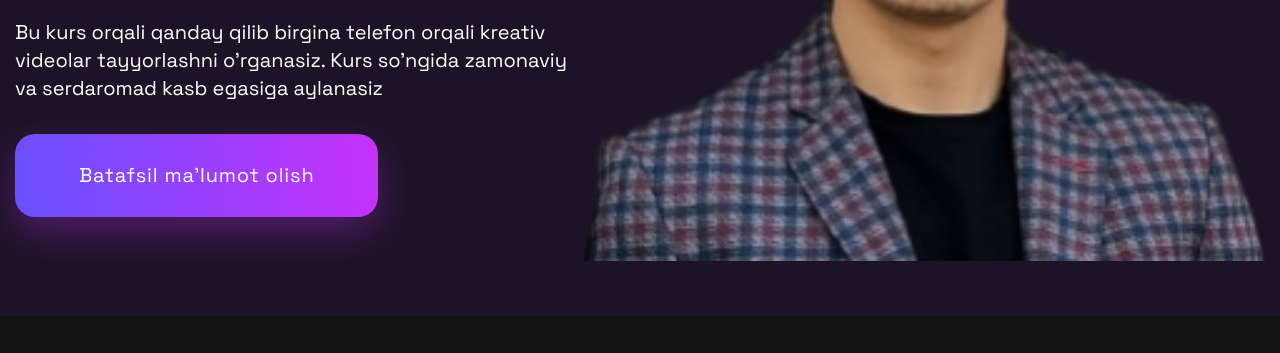
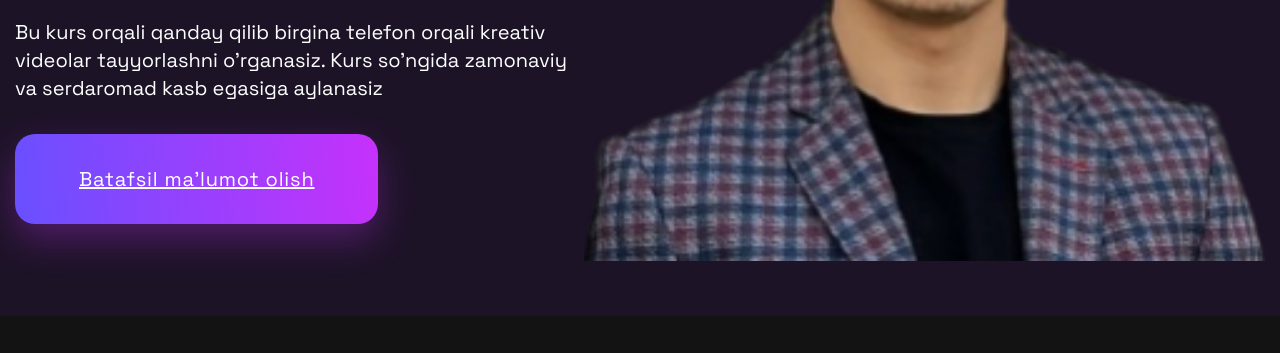
Before and after one commit to ZakiyyullohDev/kelajakda-uz, a plain HTML site: page index.html in a window 1280 px wide. Shown: the part 446-799 px from the top of the page. Drawn offline with nearby package versions, Linux system fonts and the light colour scheme.

Commit message:
add link

```diff
--- a/index.html
+++ b/index.html
@@ -5,7 +5,6 @@
     <meta name="viewport" content="width=device-width, initial-scale=1.0">
     <title>Kelajakda.uz</title>
     <link rel="stylesheet" href="css/global.css">
-    <link rel="stylesheet" href="css/normalize.css">
     <link rel="icon" href="img/favicon.ico">
 </head>
 <body>
@@ -36,10 +35,10 @@
 
                 <ul class="head-right-ul">
                     <li class="head-right-li">
-                        <a class="head-right-li-a" target="_blank" href="https://T.me/+9985088088">Menedjer Bilan Bog'lanish</a>
+                        <a class="head-right-li-a" target="_blank" href="https://t.me/Sakhibzhan">Menedjer Bilan Bog'lanish</a>
                     </li>
                     <li class="head-right-li">
-                        <a class="head-right-li-a" target="_blank" href="https://T.me/+9985088088">Qayta qo‘ng’iroq</a>
+                        <a class="head-right-li-a" target="_blank" href="https://t.me/Sakhibzhan">Qayta qo‘ng’iroq</a>
                     </li>
                 </ul>
             </div>
@@ -49,7 +48,7 @@
                     <p class="starter-p">Start: 27-noyabr | Online</p>
                     <h1 class="info-h1">PROFESSIONAL <br> MOBILOGRAFIYA</h1>
                     <p class="info-p">Bu kurs orqali qanday qilib birgina telefon orqali kreativ <br> videolar tayyorlashni o’rganasiz. Kurs so’ngida zamonaviy <br> va serdaromad kasb egasiga aylanasiz</p>
-                    <button class="take-info-btn">Batafsil ma'lumot olish</button>
+                    <a class="take-info-btn" href="https://t.me/Sakhibzhan">Batafsil ma'lumot olish</a>
                 </div>
                 <img class="saxib-axmatov" src="img/Saxib-Axmatov-img.png" alt="Saxib Axmatov" width="760" height="665">
             </div>
@@ -177,7 +176,7 @@
                 </ul>
 
                 <div class="take-info-btn-wrapper">
-                    <button class="take-info-btn">Batafsil ma'lumot olish</button>
+                    <a class="take-info-btn" href="https://t.me/Sakhibzhan">Batafsil ma'lumot olish</a>
                 </div>
 
             </div>
@@ -316,7 +315,7 @@
                     </li>
                 </ul>
                 <div class="take-info-btn-wrapper">
-                    <button class="take-info-btn">Batafsil ma'lumot olish</button>
+                    <a class="take-info-btn" href="https://t.me/Sakhibzhan">Batafsil ma'lumot olish</a>
                 </div>
             </div>
 
@@ -511,7 +510,7 @@
                                 </li>
                             </ul>
                         </div>
-                        <button class="take-info-btn-1">Batafsil ma'lumot olish</button>
+                        <a href="https://t.me/Sakhibzhan" class="take-info-btn-1">Batafsil ma'lumot olish</a>
                     </div>
                 </li>
                 <li class="course-details-li">
@@ -542,7 +541,7 @@
                                 </li>
                             </ul>
                         </div>
-                        <button class="take-info-btn-2">Batafsil ma'lumot olish</button>
+                        <a href="https://t.me/Sakhibzhan" class="take-info-btn-2">Batafsil ma'lumot olish</a>
                     </div>
                 </li>
                 <li class="course-details-li">
@@ -592,7 +591,7 @@
             <div class="smm-info">
                 <div class="info-left">
                     <h1 class="smm-info-h1">SAYT ORQALI RO’YHATDAN <br> OTGANLAR UCHUN SMM MINI <br> KURSI SOVG’AGA BERILADI</h1>
-                    <button class="take-info-btn">Batafsil ma'lumot olish</button>
+                    <a class="take-info-btn" href="https://t.me/Sakhibzhan">Batafsil ma'lumot olish</a>
                 </div>
                 <img src="img/smm.png" alt="Smm Mini Kursi" width="534" height="375">
             </div>
```
